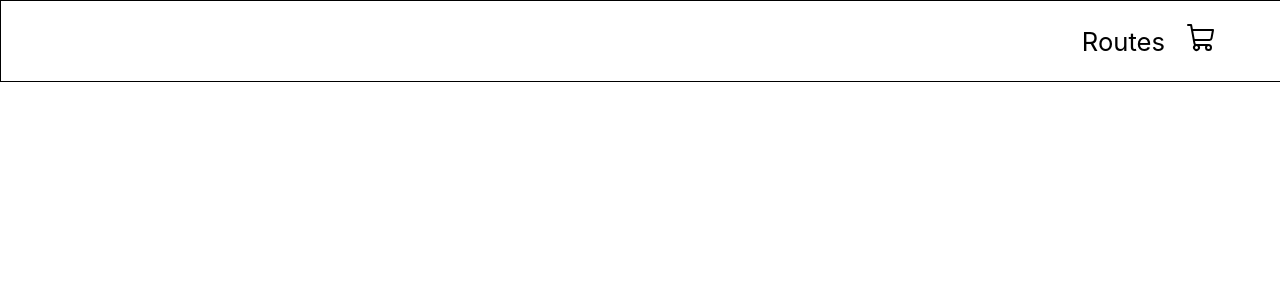
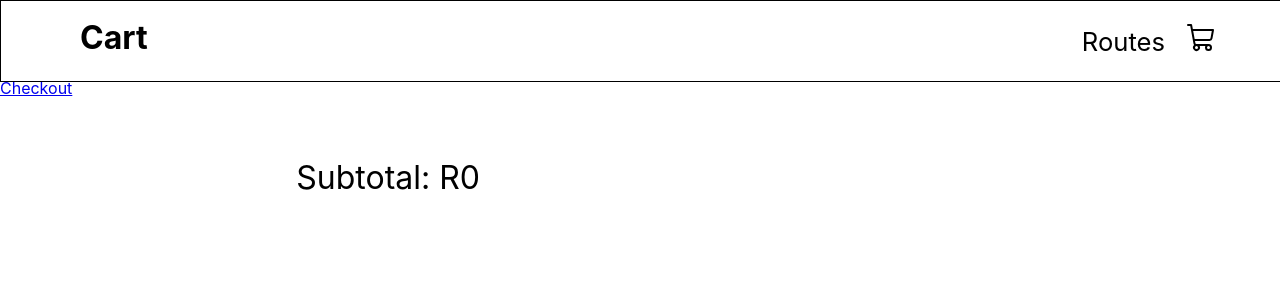
Before and after one commit to KeenanKistoo/2438840_KeenanKistoo_Assignment1_RoutePlanner, a React (Create React App) app in the folder coding-challenge2/: page /cart in a window 1280 px wide. Before the commit this address had no page. Shown: the top 300 px of the page. Built offline with nearby package versions, Linux system fonts and the light colour scheme.

Commit message:
Checkout is complete
Checkout works as expected.

```diff
--- a/coding-challenge2/src/App.js
+++ b/coding-challenge2/src/App.js
@@ -3,6 +3,7 @@ import Navbar from './Components/Navigation/Navbar';
 import RouteAvail from './Pages/Avail/RouteAvail';
 import RouteInfo from './Pages/Info/RouteInfo';
 import Purchase from './Pages/Purchase/Purchase';
+import Checkout from './Pages/CheckOut/Checkout';
 import {TicketPurchaseContextProvider} from './Context/TicketPurchaseContext';
 
 function App() {
@@ -14,7 +15,8 @@ function App() {
           <Routes>
             <Route path='/' element={<RouteAvail />} />
             <Route path='/information/:id' element={<RouteInfo />} /> {/* Dynamic route with :id parameter */}
-            <Route path='/purchase' element={<Purchase />} />
+            <Route path='/cart' element={<Purchase />} />
+            <Route path='/checkout' element={<Checkout/>}/>
           </Routes>
         </BrowserRouter>
       </TicketPurchaseContextProvider>
--- a/coding-challenge2/src/Components/Navigation/Navbar.jsx
+++ b/coding-challenge2/src/Components/Navigation/Navbar.jsx
@@ -9,7 +9,7 @@ function Navbar(){
             <section className="links">
                 <Link to={"/"}>Routes</Link>
 
-                <Link to={"/purchase"}><ShoppingCart size={32}/></Link>
+                <Link to={"/cart"}><ShoppingCart size={32}/></Link>
             </section>
         </nav>
     );
--- a/coding-challenge2/src/Context/TicketPurchaseContext.jsx
+++ b/coding-challenge2/src/Context/TicketPurchaseContext.jsx
@@ -44,11 +44,16 @@ export function TicketPurchaseContextProvider(props){
         }
         return total;
     }
+
+    function completeCheckout(){
+        setTicketPurchase(makeDefaultTicket());
+    }
     const contextValues = {
         addToCart,
         removeFromCart,
         updateCart,
         getTotalAmount,
+        completeCheckout,
         ticketPurchase,
     };
     return(
--- /dev/null
+++ b/coding-challenge2/src/Pages/CheckOut/Checkout.jsx
@@ -0,0 +1,30 @@
+import React, { useState, useEffect, useContext } from "react";
+import { TicketPurchaseContext } from "../../Context/TicketPurchaseContext";
+
+
+function Checkout() {
+    const [isLoading, setIsLoading] = useState(true);
+    const {completeCheckout ,ticketPurchase} = useContext(TicketPurchaseContext);
+
+    useEffect(() => {
+        // Simulate a 2-second loading period
+        const timer = setTimeout(() => {
+            setIsLoading(false);
+        }, 2000);
+
+        // Clear the timeout if the component unmounts before the timeout completes
+        return () => clearTimeout(timer);
+    }, []); // Empty dependency array to ensure effect runs only once
+
+    return (
+        <>
+            {isLoading ? (
+                <h1>Loading...</h1>
+            ) : (
+                <h1 onLoad={() => completeCheckout()}>Checkout Complete</h1>
+            )}
+        </>
+    );
+}
+
+export default Checkout;
--- a/coding-challenge2/src/Pages/Info/Info.css
+++ b/coding-challenge2/src/Pages/Info/Info.css
@@ -28,10 +28,17 @@ article.info-sect{
 
 .pur-btn{
     background-color: rgb(109, 197, 109);
-    margin-left: 35rem;
+    margin-left: 36rem;
     height: 2rem;
-    width: 10rem;
+    width: 8rem;
+    padding: 0.4rem;
+    border: 1px solid black;
+    text-decoration: none;
+    color: black;
+}
 
+.pur-btn:hover{
+    cursor: pointer;
 }
 
 .back-btn{
@@ -44,6 +51,10 @@ article.info-sect{
     width: 8rem;
     margin-left: 5rem;
     margin-top: 40rem;
+}
+
+.back-btn:hover{
+    cursor: pointer;
 }
 
 .input-sect{
--- a/coding-challenge2/src/Pages/Info/Info.jsx
+++ b/coding-challenge2/src/Pages/Info/Info.jsx
@@ -48,7 +48,7 @@ function Info(props){
         </section>
         <section className="purchase-sect">
             <Link to={'/'} className="back-btn">Continue Shopping</Link>
-            <button className="pur-btn">Go to cart</button>
+            <Link to={'/cart'} className="pur-btn">Go to cart</Link>
         </section>
         </>
     );
--- a/coding-challenge2/src/Pages/Purchase/Purchase.css
+++ b/coding-challenge2/src/Pages/Purchase/Purchase.css
@@ -49,3 +49,11 @@ margin-left: 2rem;
     margin-left: 30%;
 
 }
+
+.subtotal{
+    margin-top: 5rem;
+    margin-right: 50rem;
+    float: right;
+    font-size: 2rem;
+
+}
--- a/coding-challenge2/src/Pages/Purchase/Purchase.jsx
+++ b/coding-challenge2/src/Pages/Purchase/Purchase.jsx
@@ -1,5 +1,6 @@
 import React, { useState, useEffect } from "react";
 import { useContext } from "react";
+import { Link } from "react-router-dom";
 import { TicketPurchaseContext } from "../../Context/TicketPurchaseContext";
 import td from '../../json_data/TravelData.json'
 import './Purchase.css'
@@ -19,6 +20,7 @@ function Purchase(){
     const ticketIDs = Object.keys(ticketPurchase);
     console.log("ticket purchase:", ticketIDs);
 
+
     return(
         <>
             <h1 className="page-head">Cart</h1>
@@ -32,13 +34,17 @@ function Purchase(){
                     <p className="route-id">{"route-id: " + td[ticket-1].id}</p>
                     <p className="price-cart">{"Total Price: " + 'R' + (td[ticket-1].price * ticketPurchase[ticket])}</p>
                     <section className="value-sect">
-                        <button className="alter-btns">-</button>
-                        <input id="input" type="text" />
-                        <button id="plus" className="alter-btns">+</button>
+                        <button className="alter-btns" onClick={() => removeFromCart(ticket)}>-</button>
+                        <input id="input" type="text" value={ticketPurchase[ticket]} onChange={(e) => updateCart(ticket, e.target.value)} />
+                        <button id="plus" className="alter-btns" onClick={() => addToCart(ticket)}>+</button>
                     </section>
                 </div>
             ))}
-
+            <p className="subtotal">Subtotal: {'R' + Object.keys(ticketPurchase)
+            .filter((ticket) => ticketPurchase[ticket] !== 0)
+            .map((ticket) => td[Number(ticket) - 1].price * ticketPurchase[ticket])
+            .reduce((total, price) => total + price, 0)}</p>
+            <Link className='checkout' to='/checkout'>Checkout</Link>
         </>
     );
 }
```
Also changed, not shown: coding-challenge2/src/Pages/CheckOut/Checkout.css (added).
